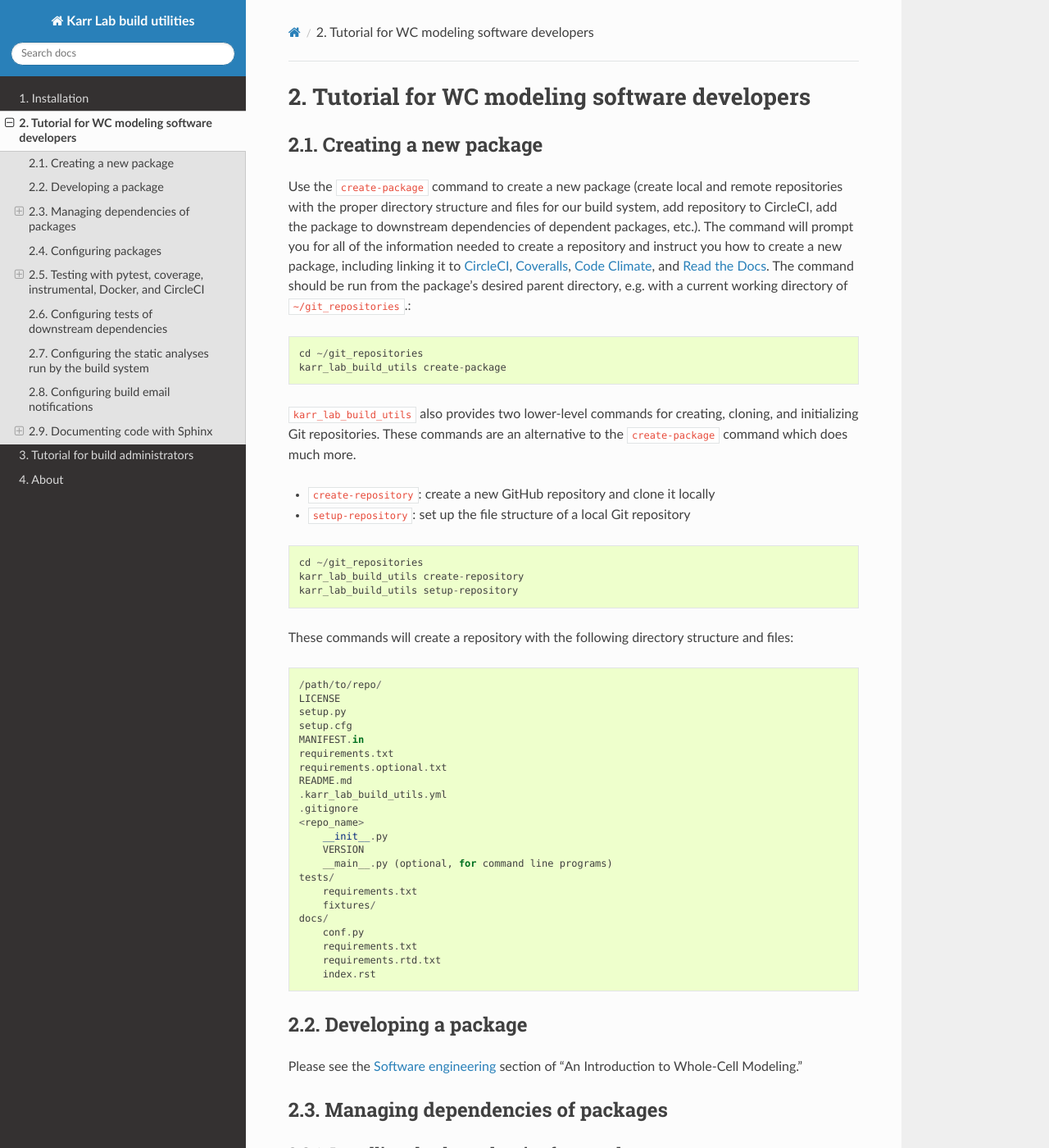
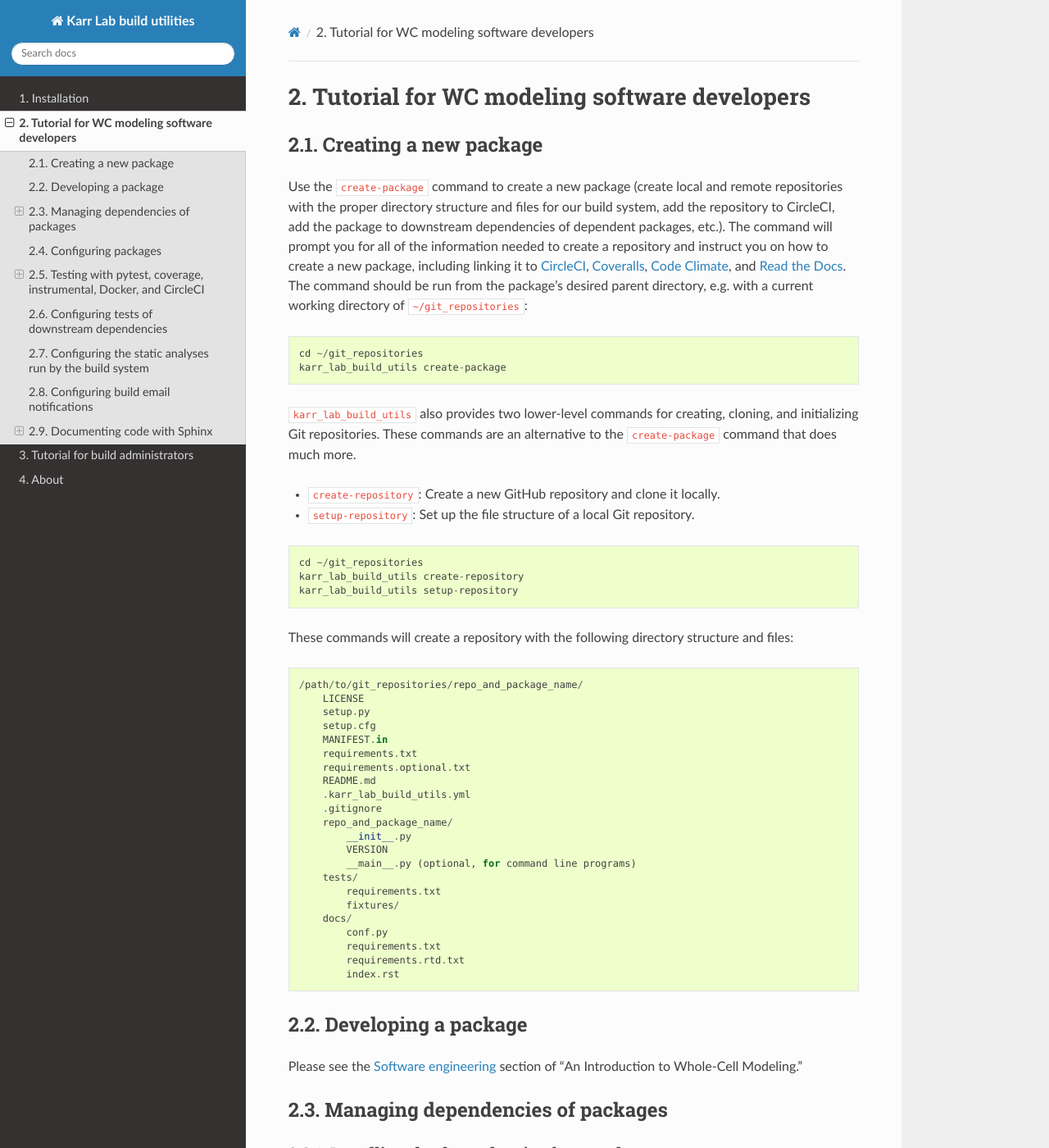
Before and after one commit to KarrLab/karr_lab_build_utils, a Sphinx documentation site: the page built from docs/tutorial_developers.rst, in a window 1280 px wide and 1400 px high. Shown: the whole window at 82% size. Built offline with Sphinx 7.4.7 and the Read the Docs theme 2.0.0, drawn with Linux system fonts in a browser that asks for light colours; pages that are not in the unit, such as notebooks, are missing from menus; some of the changed text lies outside the part shown.

Commit message:
update docs

```diff
--- a/docs/tutorial_developers.rst
+++ b/docs/tutorial_developers.rst
@@ -4,15 +4,15 @@
 Creating a new package
 ----------------------
 
-Use the ``create-package`` command to create a new package (create local and remote repositories with the proper directory structure and files for our build system, add repository to CircleCI, add the package to downstream dependencies of dependent packages, etc.). The command will prompt you for all of the information needed to create a repository and instruct you how to create a new package, including linking it to `CircleCI <https://circleci.com/product/>`_, `Coveralls <https://coveralls.io>`_, `Code Climate <https://codeclimate.com/quality/>`_, and `Read the Docs <https://readthedocs.org>`_. The command should be run from the package's desired parent directory, e.g. with a current working directory of ``~/git_repositories``.::
+Use the ``create-package`` command to create a new package (create local and remote repositories with the proper directory structure and files for our build system, add the repository to CircleCI, add the package to downstream dependencies of dependent packages, etc.). The command will prompt you for all of the information needed to create a repository and instruct you on how to create a new package, including linking it to `CircleCI <https://circleci.com/product/>`_, `Coveralls <https://coveralls.io>`_, `Code Climate <https://codeclimate.com/quality/>`_, and `Read the Docs <https://readthedocs.org>`_. The command should be run from the package's desired parent directory, e.g. with a current working directory of ``~/git_repositories``::
 
     cd ~/git_repositories
     karr_lab_build_utils create-package
 
-``karr_lab_build_utils`` also provides two lower-level commands for creating, cloning, and initializing Git repositories. These commands are an alternative to the ``create-package`` command which does much more.
+``karr_lab_build_utils`` also provides two lower-level commands for creating, cloning, and initializing Git repositories. These commands are an alternative to the ``create-package`` command that does much more.
 
-* ``create-repository``: create a new GitHub repository and clone it locally
-* ``setup-repository``: set up the file structure of a local Git repository
+* ``create-repository``: Create a new GitHub repository and clone it locally.
+* ``setup-repository``: Set up the file structure of a local Git repository.
 
 .. code::
 
@@ -22,28 +22,28 @@
 
 These commands will create a repository with the following directory structure and files::
 
-    /path/to/repo/
-    LICENSE
-    setup.py
-    setup.cfg
-    MANIFEST.in
-    requirements.txt
-    requirements.optional.txt
-    README.md
-    .karr_lab_build_utils.yml
-    .gitignore
-    <repo_name>
-        __init__.py
-        VERSION
-        __main__.py (optional, for command line programs)
-    tests/
+    /path/to/git_repositories/repo_and_package_name/
+        LICENSE
+        setup.py
+        setup.cfg
+        MANIFEST.in
         requirements.txt
-        fixtures/
-    docs/
-        conf.py
-        requirements.txt
-        requirements.rtd.txt
-        index.rst
+        requirements.optional.txt
+        README.md
+        .karr_lab_build_utils.yml
+        .gitignore
+        repo_and_package_name/
+            __init__.py
+            VERSION
+            __main__.py (optional, for command line programs)
+        tests/
+            requirements.txt
+            fixtures/
+        docs/
+            conf.py
+            requirements.txt
+            requirements.rtd.txt
+            index.rst
 
 
 Developing a package
@@ -87,14 +87,17 @@
 Compiling the downstream dependencies of a package
 ^^^^^^^^^^^^^^^^^^^^^^^^^^^^^^^^^^^^^^^^^^^^^^^^^^
 
-#. Clone all of our packages
+To compile all of the downstream dependencies of a package perform these steps:
+
+#. Clone all of our packages into a single directory, e.g., ``~/git_repositories``.
 #. Run this command to compile the downstream dependencies of your package::
 
     karr_lab_build_utils compile-downstream-dependencies --packages-parent-dir ~/git_repositories
 
 #. Optionally, add the ``--downstream-dependencies-filename`` option to save the dependencies to a YAML file::
 
-    karr_lab_build_utils compile-downstream-dependencies --packages-parent-dir ~/git_repositories --downstream-dependencies-filename .circleci/downstream_dependencies.yml
+    karr_lab_build_utils compile-downstream-dependencies --packages-parent-dir ~/git_repositories \
+        --downstream-dependencies-filename .circleci/downstream_dependencies.yml
 
 
 Configuring packages
```
